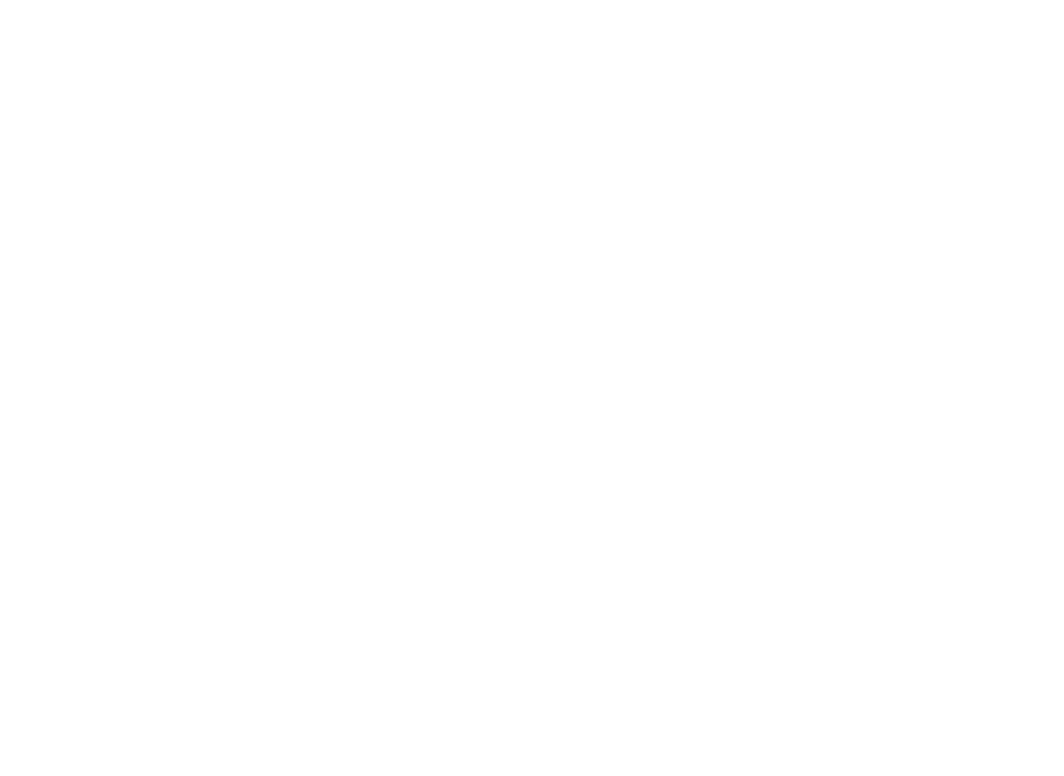
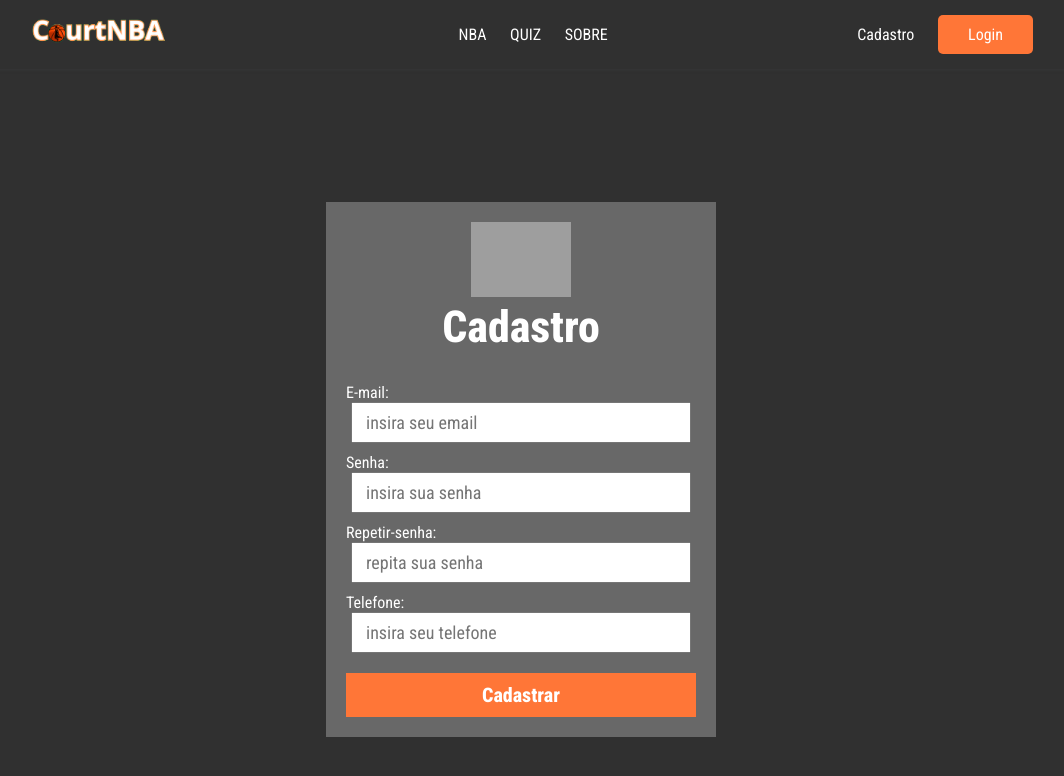
Before and after one commit to IgorAnthonyy/projeto-individual, a plain HTML site: page Site/cadastro.html in a window 1280 px wide. Shown: the whole page, without its empty margins (119-1183 px from the left). Drawn offline with Linux system fonts and the light colour scheme; grey boxes are pictures that could not be loaded.

Commit message:
Dela de cadastro

```diff
--- a/Site/cadastro.html
+++ b/Site/cadastro.html
@@ -0,0 +1,50 @@
+<!DOCTYPE html>
+<html lang="pt-br">
+<head>
+    <meta charset="UTF-8">
+    <meta name="viewport" content="width=device-width, initial-scale=1.0">
+    <link rel="stylesheet" href="./css/header.css">
+    <link rel="preconnect" href="https://fonts.googleapis.com">
+    <link rel="preconnect" href="https://fonts.gstatic.com" crossorigin>
+    <link rel="stylesheet" href="./css/cadastro.css">
+    <link href="https://fonts.googleapis.com/css2?family=Roboto+Condensed:wght@100;400;800&display=swap" rel="stylesheet">
+    <title>CourtNBA - Cadastro</title>
+</head>
+<body>
+    <header class="cabecalho">
+        <div class="container">
+            <div class="logo">
+                <img src="./img/CourtNBA-removebg-preview.png" alt="">
+            </div>
+            <nav class="cabecalho-navbar">
+                <ul>
+                    <li><a href="./index.html">NBA</a></li>
+                    <li><a href="#">QUIZ</a></li>
+                    <li><a href="#">SOBRE</a></li>
+                </ul>
+            </nav>
+            <div class="cadastroElogin">
+                <a class="cl cadastro" href="./cadastro.html">Cadastro</a>
+                <a class="cl login" href="./login.html">Login</a>
+            </div>
+        </div>
+    </header>
+    <main>
+        <div class="cadastroBox">
+            <img width="100px" src="./img/basketball ball (1).gif" alt="">
+            <h2>Cadastro</h2>
+            <div class="inputs">
+                <p>E-mail:</p>
+                <input type="email" placeholder="insira seu email">
+                <p>Senha:</p>
+                <input type="password" placeholder="insira sua senha">
+                <p>Repetir-senha:</p>
+                <input type="password" placeholder="repita sua senha">
+                <p>Telefone:</p>
+                <input type="text" placeholder="insira seu telefone">
+            </div>
+            <button>Cadastrar</button>
+        </div>
+    </main>
+</body>
+</html>
--- /dev/null
+++ b/Site/css/cadastro.css
@@ -0,0 +1,45 @@
+main{
+    height: 100vh;
+    display: flex;
+    align-items: center;
+    justify-content: center;
+}
+.cadastroBox{
+    text-align: center;
+    width: 350px;
+    background-color: #686868;
+    padding: 20px;
+    color: #fff;
+}
+.inputs input {
+    width: 330px;
+    font-size: 18px;
+    padding: 8px 3px;
+    margin-bottom: 10px;
+}
+.inputs input::placeholder {
+    padding-left: 10px;
+}
+.cadastroBox h2 {
+    font-size: 44px;
+    margin-bottom: 30px;
+}
+.inputs p {
+    text-align: left;
+}
+.cadastroBox button{
+    margin-top: 10px;
+    cursor: pointer;
+    padding: 10px;
+    background-color: #ff7637;
+    border: none;
+    font-size: 20px;
+    color: #fff;
+    font-weight: bold;
+    width: 100%;
+    transition: 0.5s;
+}
+.cadastroBox button:hover {
+    background-color: #fff;
+    color: #ff7637;
+}
```
Also changed, not shown: Site/index.html (+5 -5 lines), Site/login.html (+32 -0 lines), Site/img/Basketball.gif (added), 2 other files.
